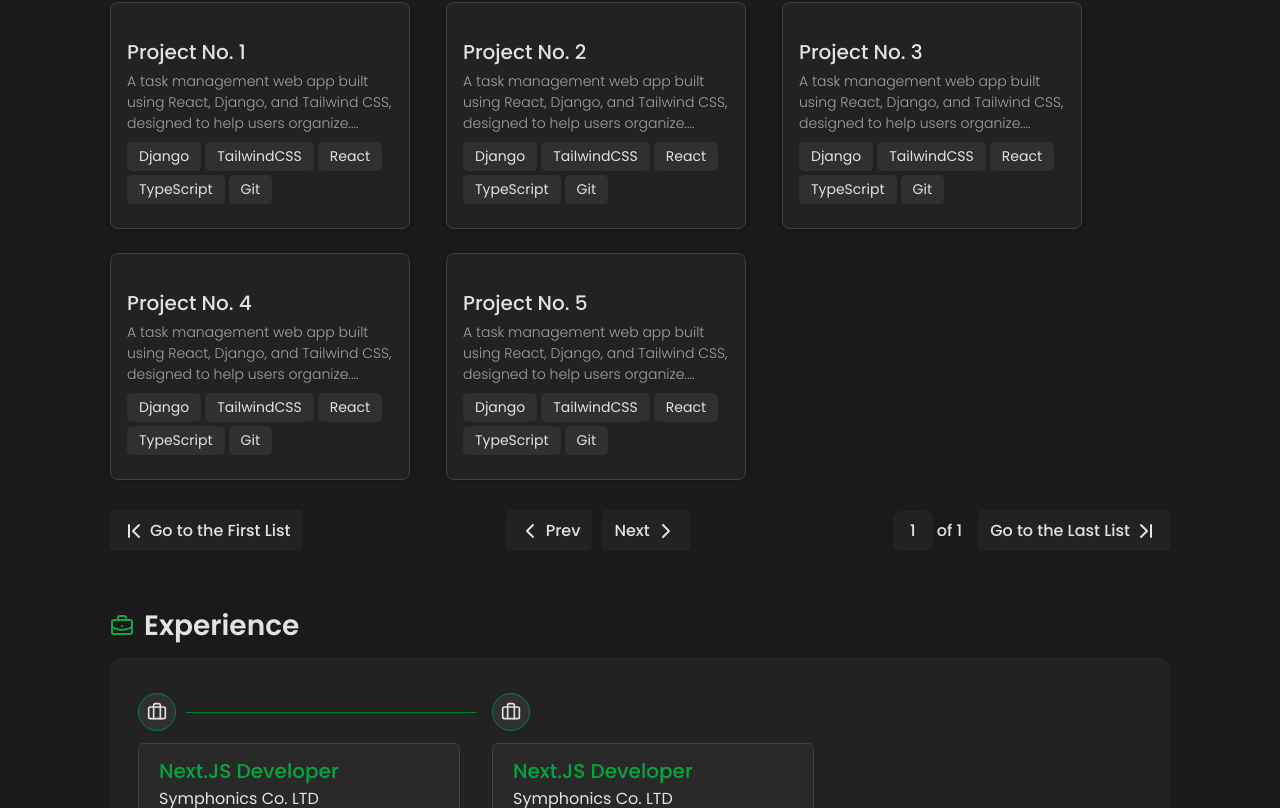
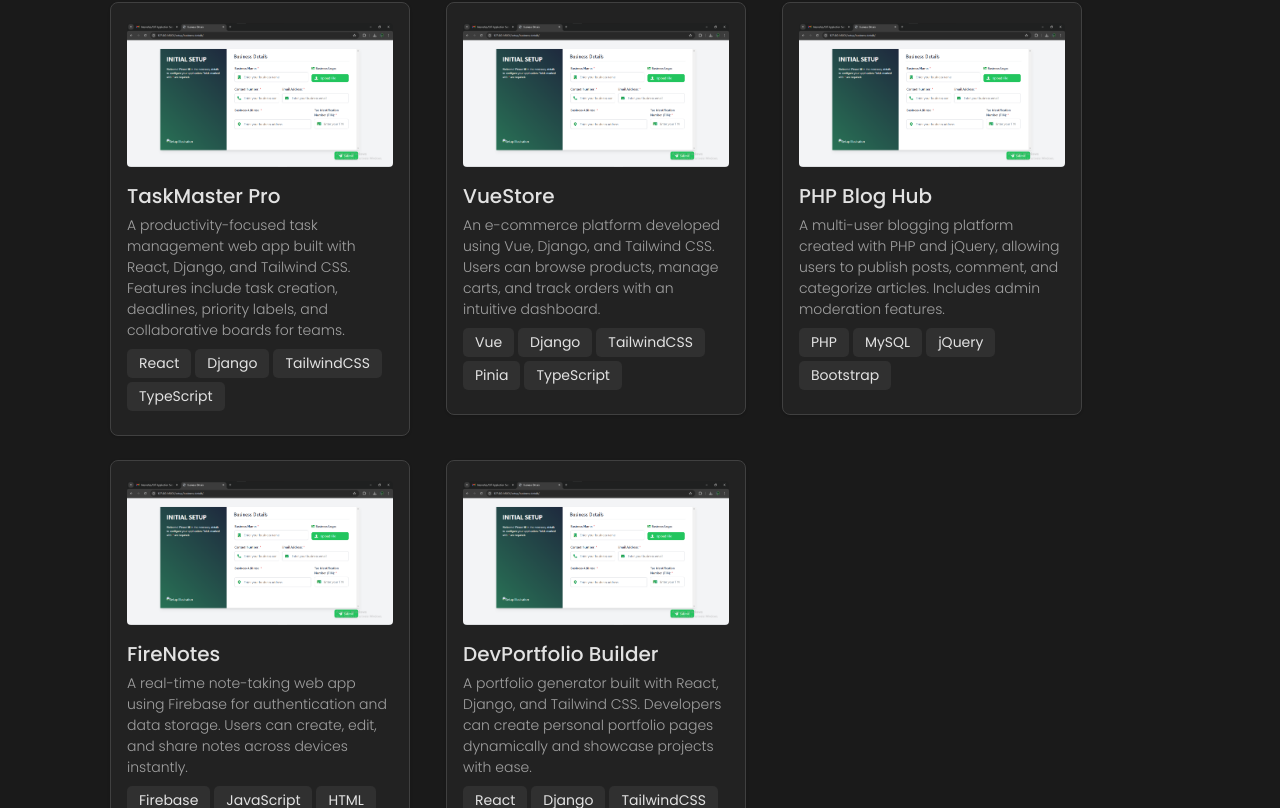
Before and after one commit to Silver-ware/nextjs-portfolio, a Next.js app: page / in a window 1280 px wide. Shown: the part 792-1600 px from the top of the page. Built offline with nearby package versions, Linux system fonts and the light colour scheme.

Commit message:
Create Cards Component

```diff
--- a/app/globals.css
+++ b/app/globals.css
@@ -16,6 +16,18 @@ body {
 
 .font-quantico {
   font-family: var(--font-quantico);
+}
+
+/* Chrome, Safari, Edge, Opera */
+input::-webkit-outer-spin-button,
+input::-webkit-inner-spin-button {
+  -webkit-appearance: none;
+  margin: 0;
+}
+
+/* Firefox */
+input[type=number] {
+  -moz-appearance: textfield;
 }
 
 
--- /dev/null
+++ b/components/Card.tsx
@@ -0,0 +1,47 @@
+import { Card, CardContent } from "@/components/ui/card";
+import { ProjectInterface } from "@/data/projects";
+import Image from "next/image";
+
+export default function Cards({project}: {project: ProjectInterface}) {
+  return (
+    <Card
+      className="flex flex-col w-[300px] items-center justify-center gap-3.5 px-4 py-5 bg-[#52525226] rounded-lg border border-solid border-neutral-700"
+    >
+      <CardContent className="p-0 w-full">
+        <div className="self-stretch relative h-36 rounded overflow-hidden">
+          <Image
+            src={project.image}
+            alt={`${project.title}-image`}
+            fill
+          />
+        </div>
+        <div className="flex flex-col items-start gap-1 mt-3.5 w-full">
+          <div className="inline-flex items-start gap-2.5">
+            <h3 className="relative w-fit font-medium text-[#e2e2e2] text-xl tracking-[0] leading-[normal]">
+              {project.title}
+            </h3>
+          </div>
+
+          <div className="flex w-full items-start gap-2.5">
+            <p className="relative flex-1 font-light text-neutral-400 text-sm tracking-[0] leading-[normal]">
+              {project.description}
+            </p>
+          </div>
+
+          <div className="flex flex-wrap items-start gap-[4px_4px] px-0 py-1 w-full">
+            {project.technologies.map((tech, techIndex) => (
+              <div
+                key={techIndex}
+                className="inline-flex items-center justify-center gap-2.5 px-3 py-1 bg-[#a3a3a31a] rounded-[5px]"
+              >
+                <div className="relative w-fit font-normal text-[#e2e2e2] text-sm tracking-[0] leading-[normal]">
+                  {tech}
+                </div>
+              </div>
+            ))}
+          </div>
+        </div>
+      </CardContent>
+    </Card>
+  );
+}
--- /dev/null
+++ b/data/projects.tsx
@@ -0,0 +1,50 @@
+export interface ProjectInterface {
+  id: number;
+  title: string;
+  description: string;
+  image: string;
+  technologies: string[];
+}
+
+export const projectsData: ProjectInterface[] = [
+  {
+    id: 1,
+    title: "TaskMaster Pro",
+    description:
+      "A productivity-focused task management web app built with React, Django, and Tailwind CSS. Features include task creation, deadlines, priority labels, and collaborative boards for teams.",
+    image: "/assets/images/project-image-placeholder.png",
+    technologies: ["React", "Django", "TailwindCSS", "TypeScript"],
+  },
+  {
+    id: 2,
+    title: "VueStore",
+    description:
+      "An e-commerce platform developed using Vue, Django, and Tailwind CSS. Users can browse products, manage carts, and track orders with an intuitive dashboard.",
+    image: "/assets/images/project-image-placeholder.png",
+    technologies: ["Vue", "Django", "TailwindCSS", "Pinia", "TypeScript"],
+  },
+  {
+    id: 3,
+    title: "PHP Blog Hub",
+    description:
+      "A multi-user blogging platform created with PHP and jQuery, allowing users to publish posts, comment, and categorize articles. Includes admin moderation features.",
+    image: "/assets/images/project-image-placeholder.png",
+    technologies: ["PHP", "MySQL", "jQuery", "Bootstrap"],
+  },
+  {
+    id: 4,
+    title: "FireNotes",
+    description:
+      "A real-time note-taking web app using Firebase for authentication and data storage. Users can create, edit, and share notes across devices instantly.",
+    image: "/assets/images/project-image-placeholder.png",
+    technologies: ["Firebase", "JavaScript", "HTML", "CSS"],
+  },
+  {
+    id: 5,
+    title: "DevPortfolio Builder",
+    description:
+      "A portfolio generator built with React, Django, and Tailwind CSS. Developers can create personal portfolio pages dynamically and showcase projects with ease.",
+    image: "/assets/images/project-image-placeholder.png",
+    technologies: ["React", "Django", "TailwindCSS", "TypeScript", "Git"],
+  },
+];
--- a/sections/Projects.tsx
+++ b/sections/Projects.tsx
@@ -1,5 +1,4 @@
 "use client"
-import { Card, CardContent } from "@/components/ui/card";
 import {
   FolderKanban,
   ChevronFirst,
@@ -7,102 +6,22 @@ import {
   ChevronLeft,
   ChevronRight,
 } from "lucide-react";
+import { projectsData } from "@/data/projects";
+import Cards from "@/components/Card";
 
-const projectsData = [
-  {
-    id: 1,
-    title: "Project No. 1",
-    description:
-      "A task management web app built using React, Django, and Tailwind CSS, designed to help users organize....",
-    image: "",
-    technologies: ["Django", "TailwindCSS", "React", "TypeScript", "Git"],
-  },
-  {
-    id: 2,
-    title: "Project No. 2",
-    description:
-      "A task management web app built using React, Django, and Tailwind CSS, designed to help users organize....",
-    image: "",
-    technologies: ["Django", "TailwindCSS", "React", "TypeScript", "Git"],
-  },
-  {
-    id: 3,
-    title: "Project No. 3",
-    description:
-      "A task management web app built using React, Django, and Tailwind CSS, designed to help users organize....",
-    image: "",
-    technologies: ["Django", "TailwindCSS", "React", "TypeScript", "Git"],
-  },
-  {
-    id: 4,
-    title: "Project No. 4",
-    description:
-      "A task management web app built using React, Django, and Tailwind CSS, designed to help users organize....",
-    image: "",
-    technologies: ["Django", "TailwindCSS", "React", "TypeScript", "Git"],
-  },
-  {
-    id: 5,
-    title: "Project No. 5",
-    description:
-      "A task management web app built using React, Django, and Tailwind CSS, designed to help users organize....",
-    image: "",
-    technologies: ["Django", "TailwindCSS", "React", "TypeScript", "Git"],
-  },
-];
 
 export default function Projects() {
   return (
     <section className="flex-col items-start px-0 py-2.5 flex gap-2.5 w-full">
       <div className="inline-flex items-center gap-2.5">
-        <FolderKanban className="w-6 h-6 text-[#16A34A]" />
-        <h2 className="relative w-fit font-semibold text-[#e2e2e2] text-[28px] tracking-[0] leading-[normal]">
+        <FolderKanban className="md:w-6 w-[18px] md:h-6 h-[18px] stroke-current text-[#16A34A]" />
+           <h2 className="relative w-fit font-semibold text-[#e2e2e2] lg:text-[28px] md:text-2xl text-xl tracking-[0] leading-[normal]">
           Projects
         </h2>
       </div>
 
       <div className="flex flex-wrap items-start gap-[24px_36px] px-0 py-2.5 w-full">
-        {projectsData.map((project) => (
-          <Card
-            key={project.id}
-            className="flex flex-col w-[300px] items-center justify-center gap-3.5 px-4 py-5 bg-[#52525226] rounded-lg border border-solid border-neutral-700"
-          >
-            <CardContent className="p-0 w-full">
-              {/* <img
-                  className="relative self-stretch w-full aspect-[1.84] object-cover rounded"
-                  alt={project.title}
-                  src={project.image}
-              /> */}
-
-              <div className="flex flex-col items-start gap-1 mt-3.5 w-full">
-                <div className="inline-flex items-start gap-2.5">
-                  <h3 className="relative w-fit font-medium text-[#e2e2e2] text-xl tracking-[0] leading-[normal]">
-                    {project.title}
-                  </h3>
-                </div>
-
-                <div className="flex w-full items-start gap-2.5">
-                  <p className="relative flex-1 font-light text-neutral-400 text-sm tracking-[0] leading-[normal]">
-                    {project.description}
-                  </p>
-                </div>
-
-                <div className="flex flex-wrap items-start gap-[4px_4px] px-0 py-1 w-full">
-                  {project.technologies.map((tech, techIndex) => (
-                    <div
-                      key={techIndex}
-                      className="inline-flex items-center justify-center gap-2.5 px-3 py-1 bg-[#a3a3a31a] rounded-[5px]"
-                    >
-                      <div className="relative w-fit font-normal text-[#e2e2e2] text-sm tracking-[0] leading-[normal]">
-                        {tech}
-                      </div>
-                    </div>
-                  ))}
-                </div>
-              </div>
-            </CardContent>
-          </Card>
-        ))}
+        {projectsData.map((project) => <Cards project={project} key={project.id}/>)}
       </div>
 
       {/* Pagination */}
@@ -138,11 +57,7 @@ export default function Projects() {
 
         <div className="inline-flex items-center gap-4">
           <div className="inline-flex items-center justify-center gap-1">
-            <div className="flex w-10 h-10 items-center justify-center gap-2.5 p-2 bg-[#52525226] rounded-lg aspect-[1]">
-              <div className="relative w-fit font-medium text-[#e2e2e2] text-base tracking-[0] leading-[normal]">
-                1
-              </div>
-            </div>
+            <input type="number" className="w-10 h-10 text-center p-2 bg-[#52525226] rounded-lg aspect-[1] relative font-medium text-[#e2e2e2] text-base tracking-[0] leading-[normal] outline-0"/>
             <div className="relative w-fit font-medium text-[#e2e2e2] text-base tracking-[0] leading-[normal]">
               of 1
             </div>
```
Also changed, not shown: public/assets/images/project-image-placeholder.png (added).
